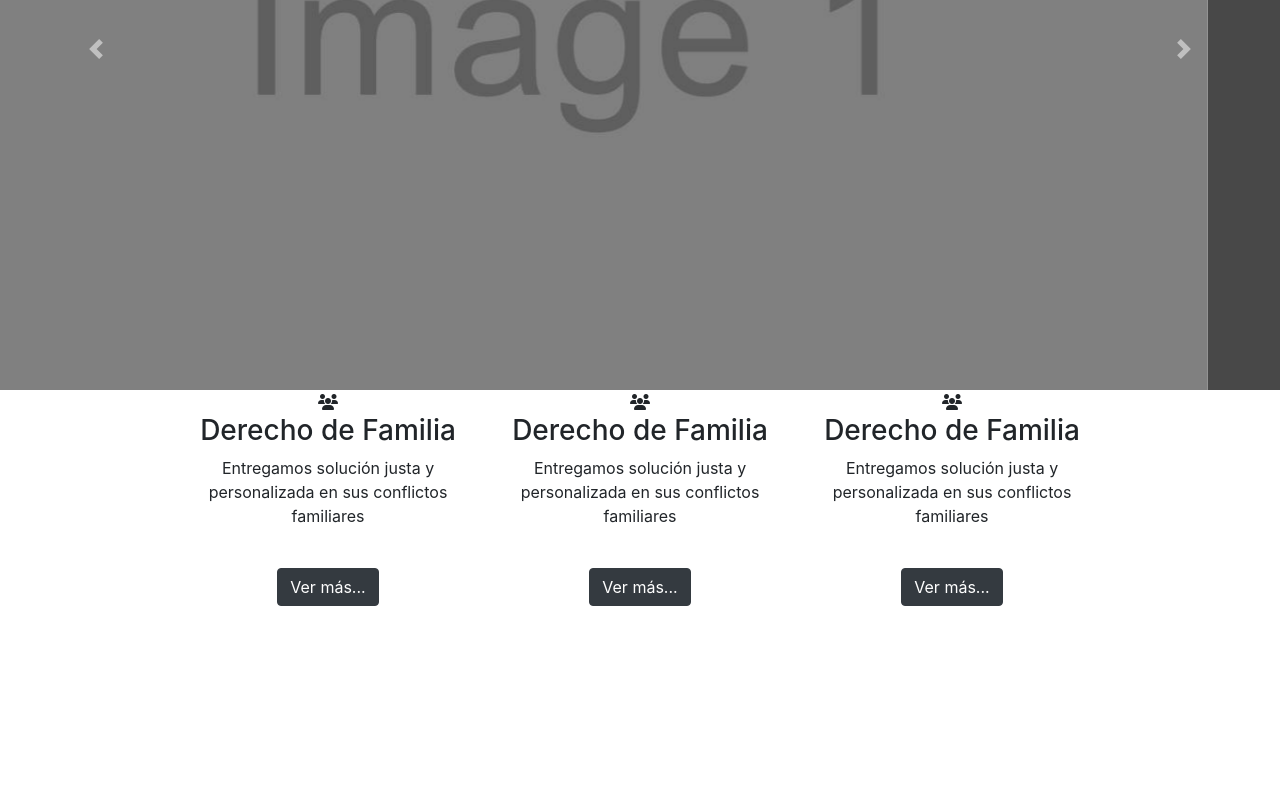
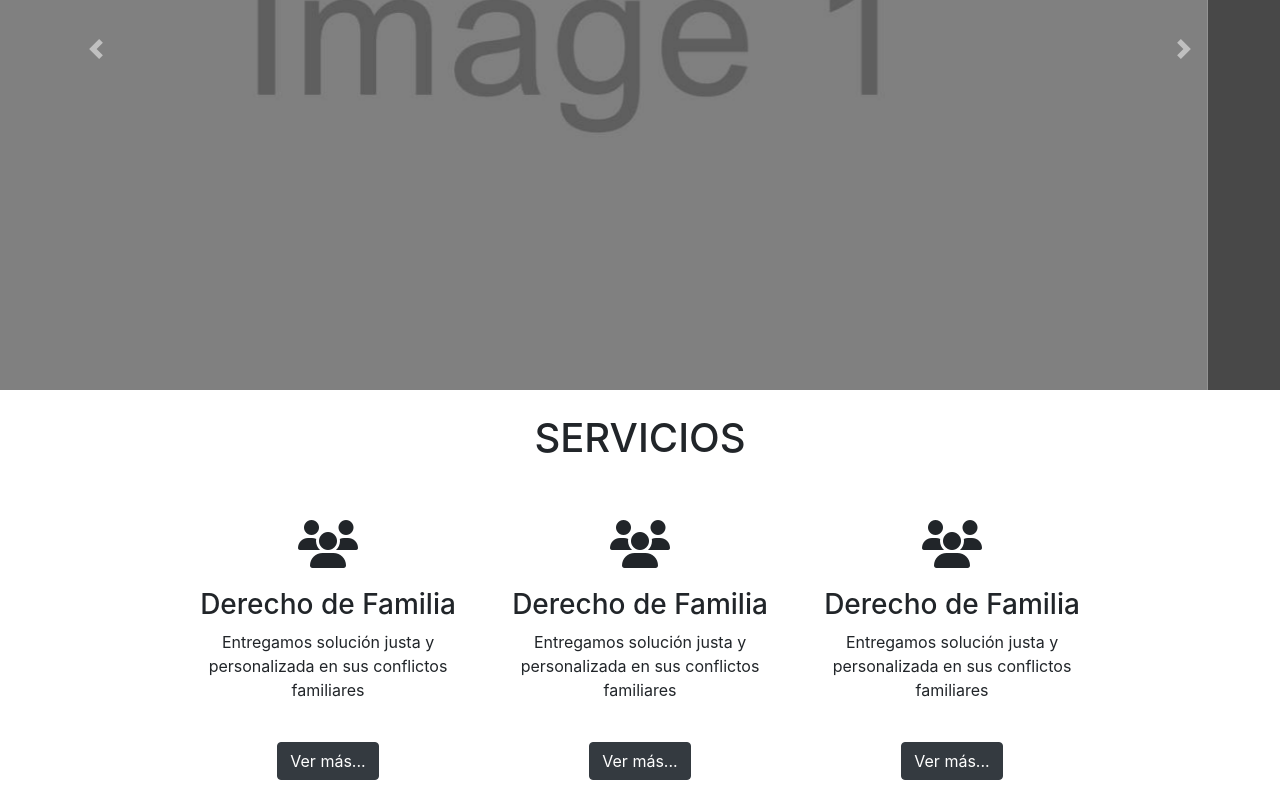
Before and after one commit to DanielSanJuan1999/dasango-web, a plain HTML site: page index.html in a window 1280 px wide. Shown: the part 388-1188 px from the top of the page. Before the commit the page ends 994 px from the top, so only its background shows below. Drawn offline with nearby package versions, Linux system fonts and the light colour scheme.

Commit message:
Some details

```diff
--- a/css/styles.css
+++ b/css/styles.css
@@ -15,3 +15,13 @@
 .rgba-primary-2 { color: rgba( 28,169,123,1) }
 .rgba-primary-3 { color: rgba(173,236,216,1) }
 .rgba-primary-4 { color: rgba(255,255,255,1) }
+
+.fas{
+    font-size: 300%;
+    margin-top: 50px;
+    margin-bottom: 20px;
+}
+
+.boxes{
+    margin-bottom: 20px;
+}
--- a/index.html
+++ b/index.html
@@ -21,13 +21,13 @@
             <div class="collapse navbar-collapse" id="navbarSupportedContent">
                 <ul class="navbar-nav ml-auto">
                 <li class="nav-item">
-                    <a class="nav-link active" aria-current="page" href="#">Servicios</a>
+                    <a class="nav-link active" aria-current="page" href="#services">Servicios</a>
                 </li>
                 <li class="nav-item">
-                    <a class="nav-link active" aria-current="page" href="#">Nosotros</a>
+                    <a class="nav-link active" aria-current="page" href="#about-us">Nosotros</a>
                 </li>
                 <li class="nav-item">
-                    <a class="nav-link active" aria-current="page" href="#">Portafolio</a>
+                    <a class="nav-link active" aria-current="page" href="#portfolio">Portafolio</a>
                 </li>
             </div>
         </div>
@@ -56,10 +56,11 @@
             <span class="sr-only">Next</span>
         </a>
     </div>
-
-    <div class="container-fluid">
+    <br>
+    <div class="container-fluid center-xs">
+        <h1>SERVICIOS</h1>
     <!--SERVICES-->
-        <div class="row center-xs">
+        <div class="row center-xs" id="services">
             <div class="col-xs-12 col-md-3 boxes">
                     <i class="fas fa-users"></i>
                     <h3>Derecho de Familia</h3>
@@ -89,13 +90,17 @@
                 </div>
             </div>
     <!--ABOUT US-->
-        <div >
+        <div>
 
         </div>
     <!--PORTFOLIO-->
+        <div>
 
+        </div>
     <!--FOOTER-->
+        <div>
 
+        </div>
     </div>
 
     <script src="https://code.jquery.com/jquery-3.3.1.slim.min.js" integrity="sha384-q8i/X+965DzO0rT7abK41JStQIAqVgRVzpbzo5smXKp4YfRvH+8abtTE1Pi6jizo" crossorigin="anonymous"></script>
```
Lines whose indentation alone changed are shown as unchanged.
